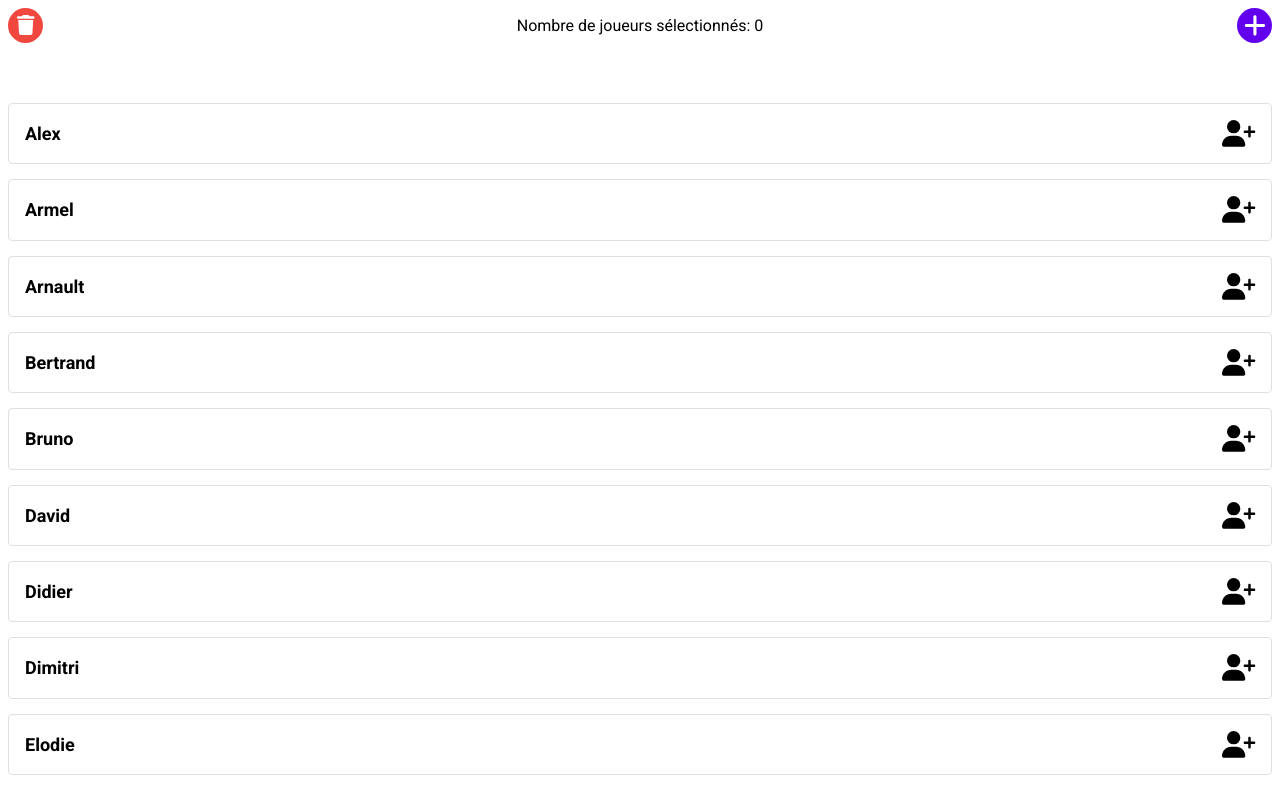
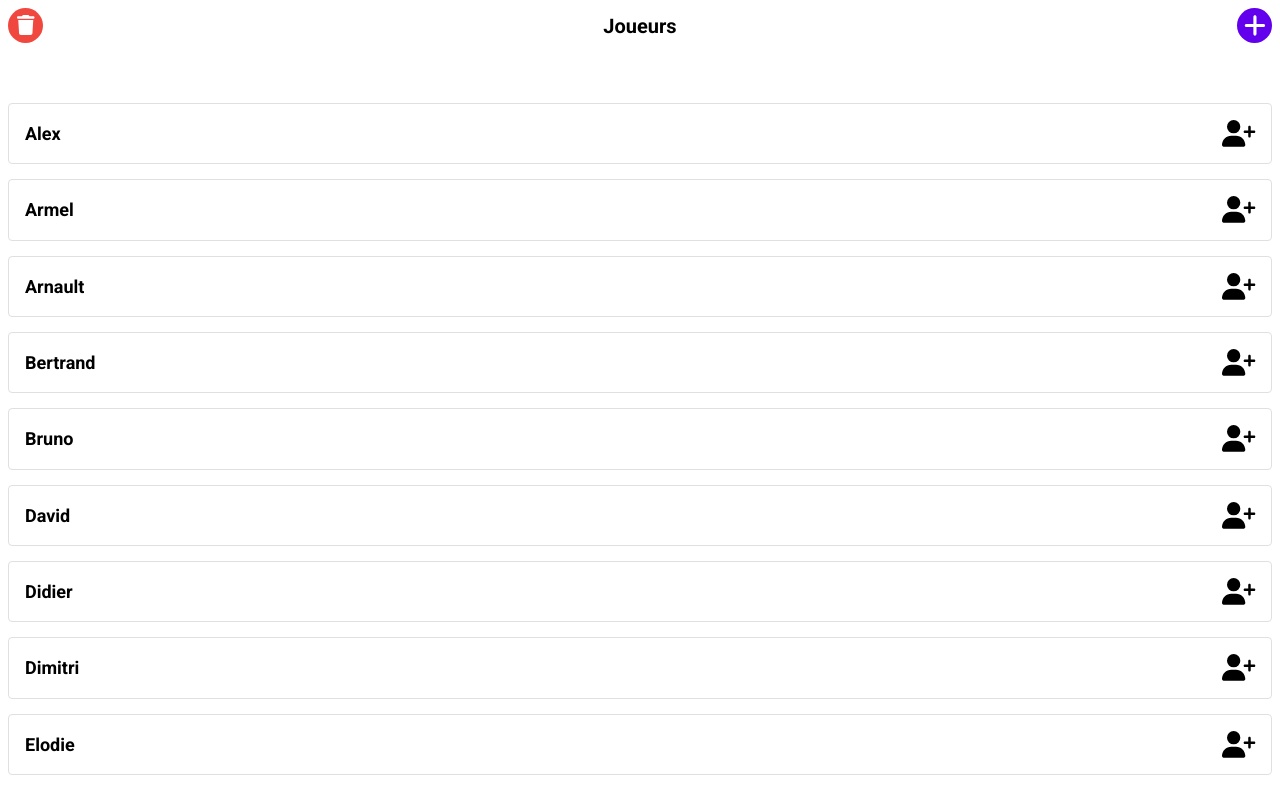
Before and after one commit to dav-daz/fous-du-volants-app, a Vue app: page / in a window 1280 px wide. Built offline with nearby package versions, Linux system fonts and the light colour scheme.

Commit message:
Ajout badge nombre de joueurs selectionnes

```diff
--- a/src/App.vue
+++ b/src/App.vue
@@ -6,7 +6,7 @@
 
   <div class="tools">
     <button class="btn-icon btn-init" @click="loadModal('resetPlayers')" type="button"><fa-icon icon="trash" /></button>
-    <p>{{ texts.nbr_joueurs_select }} {{ playersSelected.length }}</p>
+    <p class="players-title">{{ texts.nbr_joueurs_select }} <span v-if="playersSelected.length" class="badge">{{ playersSelected.length }}</span></p>
     <button class="btn-icon btn-add-players" @click="loadModal('addNewPlayers')" type="button"><fa-icon icon="plus" /></button>
   </div>
 
@@ -211,6 +211,27 @@ export default {
 
 <style lang="scss">
 #app {
+  .players-title {
+    position: relative;
+    font-size: 2rem;
+    font-weight: 700;
+
+    .badge {
+      position: absolute;
+      top: -0.8rem;
+      right: -2.5rem;
+      font-size: 1.2rem;
+      font-weight: 700;
+      height: 2rem;
+      width: 2rem;
+      background-color: $c-modal-btn;
+      display: inline-flex;
+      align-items: center;
+      justify-content: center;
+      color: $c-white;
+      border-radius: 50%;
+    }
+  }
   .tools {
     display: flex;
     justify-content: space-between;
--- a/src/data/content.json
+++ b/src/data/content.json
@@ -1,6 +1,6 @@
 {
   "home": {
-    "nbr_joueurs_select": "Nombre de joueurs sélectionnés:"
+    "nbr_joueurs_select": "Joueurs"
   },
   "add_new_player": {
     "title": "Ajouter des nouveaux joueurs"
```
